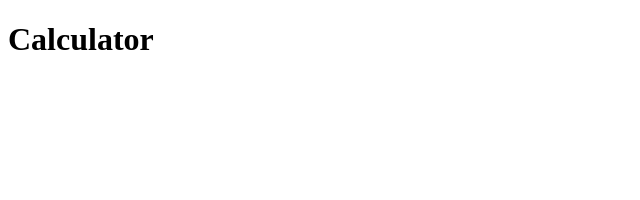
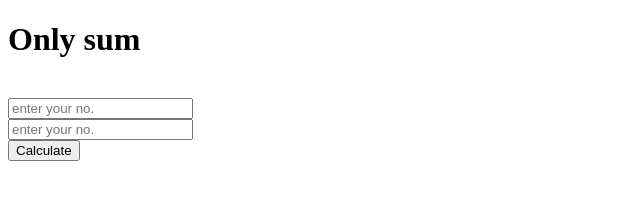
Before and after one commit to RadhikaSonawane/expressJS_study, a website: page index.html in a window 1280 px wide. Shown: the whole page, without its empty margins (0-640 px from the left). Drawn offline with Linux system fonts and the light colour scheme.

Commit message:
Sum calculator

```diff
--- a/index.html
+++ b/index.html
@@ -1,11 +1,21 @@
 <!DOCTYPE html>
 <html lang="en">
 <head>
-    <meta charset="UTF-8">
-    <meta name="viewport" content="width=device-width, initial-scale=1.0">
-    <title>Document</title>
+	<meta charset="UTF-8">
+	<meta name="viewport" content="width=device-width, initial-scale=1.0">
+	<title>Document</title>
 </head>
 <body>
-    <h1>Calculator</h1>
+	<div>
+		<h1>Only sum</h1>
+		<br/>
+			<form method="post">
+				<input type="text" name="v1" placeholder="enter your no.">
+				<br/>
+				<input type="text" name="v2" placeholder="enter your no.">
+				<br/>
+				<button type="submit">Calculate</button>
+			</form>
+	</div>
 </body>
 </html>
--- a/package.json
+++ b/package.json
@@ -9,6 +9,7 @@
   "author": "Radhika Sonawane",
   "license": "ISC",
   "dependencies": {
+    "body-parser": "^1.19.0",
     "express": "^4.17.1"
   }
 }
```
Also changed, not shown: expServer.js (+13 -0 lines).
